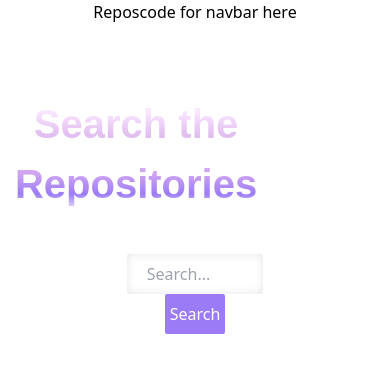
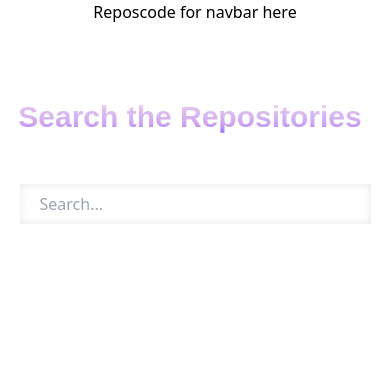
Before and after one commit to DiplomaTechCommunity/RepoHunt, a React (Vite) app: page /search in a window 390 px wide. Shown: the top 372 px of the page. Built offline with nearby package versions, Linux system fonts and the light colour scheme; the HTML template or start-up script is replaced by a standard one.

Commit message:
Responsiveness in Search Bar

```diff
--- a/src/Search.css
+++ b/src/Search.css
@@ -1,29 +1,31 @@
-.text-box{
+.text-box {
     padding-top: 70px;
-    display: flex;
-    justify-content: center;
-}
-.text{
+  }
+
+  .text {
     margin-right: 10px;
     font-size: 40px;
     color: white;
     font-family: Arial, Helvetica, sans-serif;
     font-weight: bold;
-}
-.linear-gradient{
-    background-image: linear-gradient(#FFFFFF,#F8E3FF,#E2BFEF,#D4B7F0,#CFA4F1,#9C7CF6,#FFFFFF);
+  }
+
+  .linear-gradient {
+    background-image: linear-gradient( #ffffff, #f8e3ff, #e2bfee, #d4b7f0, #cfa4f1,
+      #9c7cf6,
+      #ffffff
+    );
     background-clip: text;
     -webkit-text-fill-color: transparent;
-}
-.search-bar{
-    text-align: center;
-    padding-top: 40px;
+  }
+
+  .search-bar {
     position: relative;
     width: 50%;
     margin: 0 auto;
+  }
 
-}
-.search-bar input{
+  .search-bar input {
     width: 70%;
     height: 40px;
     border: none;
@@ -32,13 +34,30 @@
     outline: none;
     box-shadow: inset 0 0 10px rgba(0, 0, 0, 0.1);
     transition: width 0.3s ease-in-out;
-}
-.searchButton{
-    color:white;
-    background-color: #9C7CF6;
-    height: 40px;
-    width: auto;
-    padding: 0 5px;
-    border:none;
-    border-radius: 2px;
-}
+  }
+
+  /* Media Query for max-width 900px */
+  @media (max-width: 900px) {
+    .search-bar {
+      width: 70%;
+    }
+
+    .search-bar input {
+      width: 100%;
+    }
+  }
+
+  /* Media Query for max-width 400px */
+  @media (max-width: 400px) {
+    .text {
+      font-size: 30px;
+    }
+
+    .search-bar {
+      width: 90%;
+    }
+
+    .search-bar input {
+      width: 100%;
+    }
+  }
--- a/src/components/Search.jsx
+++ b/src/components/Search.jsx
@@ -24,7 +24,6 @@ const Search = ({ onSearch }) => {
           <input id="search-id" type="text" placeholder="Search..." value={searchQuery}
           onChange={(e)=> setSearchQuery(e.target.value)}
           />
-        <button className="searchButton">Search</button>
           </form>
         </div>
       </div>
```
